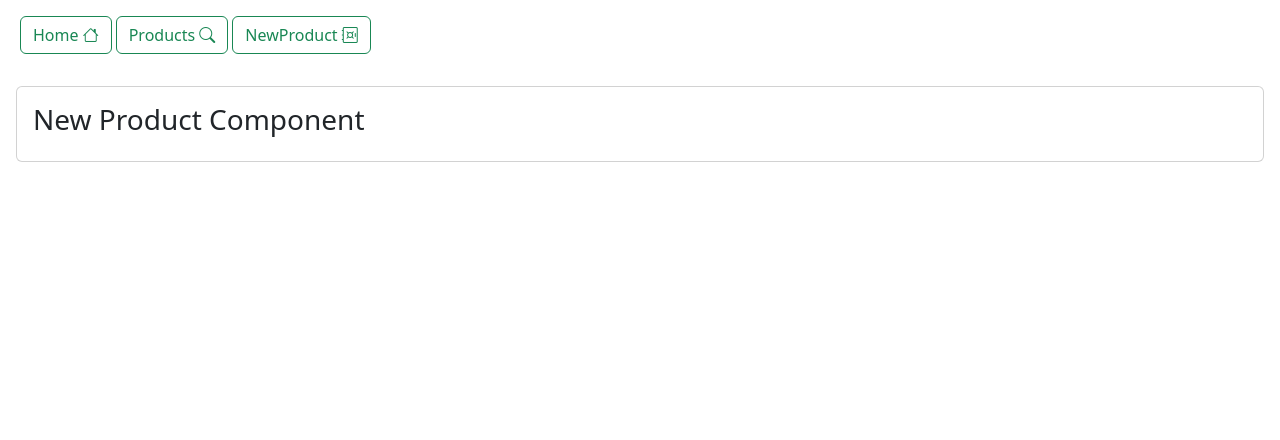
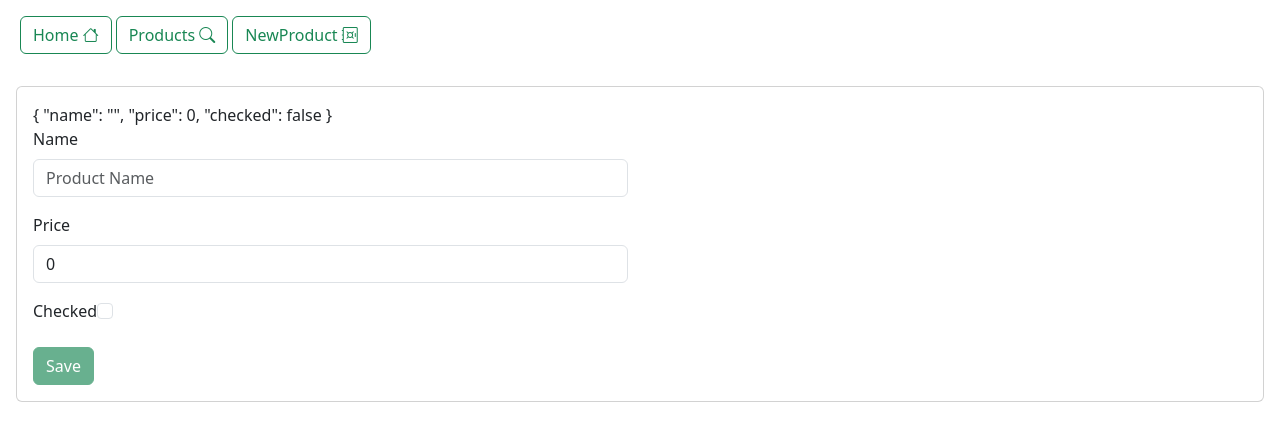
Before and after one commit to elouafihiba/angularProductsManagement, an Angular app: page /newProduct in a window 1280 px wide. Shown: the top 440 px of the page. Built offline with nearby package versions, Linux system fonts and the light colour scheme.

Commit message:
new-product

```diff
--- a/data/db.json
+++ b/data/db.json
@@ -1,34 +1,70 @@
 {
   "products": [
     {
-      "id": "1",
-      "name": "Computer",
-      "price": 2222,
+      "id": 2,
+      "name": "Laptop",
+      "price": 1099.99,
+      "checked": true
+    },
+    {
+      "id": 3,
+      "name": "Smart TV",
+      "price": 799.99,
       "checked": false
     },
     {
-      "id": "2",
-      "name": "Printer",
-      "price": 4000,
-      "checked": false
+      "id": 4,
+      "name": "Wireless Earbuds",
+      "price": 129.99,
+      "checked": true
     },
     {
-      "id": "3",
-      "name": "Phone",
-      "price": 8700,
-      "checked": false
+      "id": 5,
+      "name": "Laptop",
+      "price": 1099.99,
+      "checked": true
     },
     {
-      "id": "4",
-      "name": "HeadPhone",
-      "price": 8700,
-      "checked": false
+      "id": 6,
+      "name": "Tablette",
+      "price": 1099.99,
+      "checked": true
     },
     {
-      "id": "5",
-      "name": "Fax",
-      "price": 8700,
-      "checked": false
+      "id": 7,
+      "name": "TV",
+      "price": 1099.99,
+      "checked": true
+    },
+    {
+      "id": 8,
+      "name": "Smart Watch",
+      "price": 1099.99,
+      "checked": true
+    },
+    {
+      "id": 9,
+      "name": "Camera",
+      "price": 1099.99,
+      "checked": true
+    },
+    {
+      "name": "samsung galaxy A04",
+      "price": "4000",
+      "checked": true,
+      "id": 10
+    },
+    {
+      "name": "samsung galaxy A04",
+      "price": "4000",
+      "checked": true,
+      "id": 11
+    },
+    {
+      "name": "ss",
+      "price": "0ss",
+      "checked": false,
+      "id": 12
     }
   ]
 }
--- a/src/app/app.config.ts
+++ b/src/app/app.config.ts
@@ -1,11 +1,16 @@
-import { ApplicationConfig } from '@angular/core';
+import {ApplicationConfig, NgModule} from '@angular/core';
 import { provideRouter } from '@angular/router';
 
 import { routes } from './app.routes';
 import { provideClientHydration } from '@angular/platform-browser';
 import {ProductService} from "./services/product.service";
-import {provideHttpClient} from "@angular/common/http";
+import {provideHttpClient, withFetch} from "@angular/common/http";
 
 export const appConfig: ApplicationConfig = {
-  providers: [provideRouter(routes), provideClientHydration(),provideHttpClient(),ProductService]
+  providers: [
+    provideRouter(routes),
+    provideClientHydration(),
+    provideHttpClient(withFetch()),
+    ProductService,
+  ]
 };
--- /dev/null
+++ b/src/app/model/product.model.ts
@@ -0,0 +1,6 @@
+export interface Product {
+  id : number,
+  name : string,
+  price : number,
+  checked : boolean
+}
--- a/src/app/new-product/new-product.component.html
+++ b/src/app/new-product/new-product.component.html
@@ -1,7 +1,27 @@
 <div class="p-3">
   <div class="card">
     <div class="card-body">
-      <h3>New Product Component</h3>
+      <div class="row">
+        <div class="col-md-6">
+          {{productForm.value | json }}
+<!--          u dont have to tag ngSubmit & FormGroup-->
+          <form [formGroup]="productForm" (submit)="saveProduct()">
+            <div class="mb-3">
+              <label class="form-label">Name</label>
+              <input class="form-control" formControlName="name" placeholder="Product Name">
+            </div>
+            <div class="mb-3">
+            <label class="form-label">Price</label>
+            <input class="form-control" formControlName="price">
+          </div>
+            <div class="mb-3">
+            <label class="form-label">Checked</label>
+            <input type="checkbox" class="form-check-input" formControlName="checked">
+          </div>
+          <button [disabled]="productForm.invalid" class="btn btn-success">Save</button>
+          </form>
+        </div>
+      </div>
     </div>
   </div>
 </div>
--- a/src/app/new-product/new-product.component.ts
+++ b/src/app/new-product/new-product.component.ts
@@ -1,13 +1,41 @@
-import { Component } from '@angular/core';
+import {Component, OnInit} from '@angular/core';
 import { CommonModule } from '@angular/common';
+import {FormBuilder, FormGroup, ReactiveFormsModule, Validators} from "@angular/forms";
+import {ProductService} from "../services/product.service";
+import {Product} from "../model/product.model";
 
 @Component({
   selector: 'app-new-product',
   standalone: true,
-  imports: [CommonModule],
+  imports: [
+    CommonModule,
+    ReactiveFormsModule,
+  ],
   templateUrl: './new-product.component.html',
   styleUrl: './new-product.component.css'
 })
-export class NewProductComponent {
+export class NewProductComponent implements OnInit{
+  public productForm!: FormGroup;
+  constructor(private fb:FormBuilder, private productService:ProductService) {
+  }
+  ngOnInit(): void {
+    this.productForm=this.fb.group({
+      name : this.fb.control('',[Validators.required]),
+      price : this.fb.control(0),
+      checked : this.fb.control(false),
+    })
+  }
 
+
+  saveProduct() {
+    let product:Product=this.productForm.value;
+    this.productService.saveProduct(product).subscribe({
+      next : data =>{
+        alert(JSON.stringify(data));
+      }, error: err => {
+      console.log(err);
+      }
+    });
+
+  }
 }
--- a/src/app/product/product.component.html
+++ b/src/app/product/product.component.html
@@ -10,7 +10,7 @@
         </tr>
         </thead>
         <tbody>
-         <tr *ngFor="let product of products">
+         <tr *ngFor=" let product of products ">
            <td>{{product.name}}</td>
            <td>{{product.price}}</td>
            <td>
@@ -19,6 +19,12 @@
                 <i [class]="product.checked?'bi bi-check':'bi bi-circle'"></i>
               </button>
            </td>
+           <td>
+              <button (click)="handleDelete(product)"
+                      class="btn btn-outline-danger">
+                <i class="bi bi-trash"></i>
+              </button>
+           </td>
          </tr>
         </tbody>
       </table>
--- a/src/app/product/product.component.ts
+++ b/src/app/product/product.component.ts
@@ -2,6 +2,8 @@ import {Component, OnInit} from '@angular/core';
 import { CommonModule } from '@angular/common';
 import {HttpClient} from "@angular/common/http";
 import {ProductService} from "../services/product.service";
+import {Product} from "../model/product.model";
+import {Observable} from "rxjs";
 
 @Component({
   selector: 'app-product',
@@ -11,13 +13,14 @@ import {ProductService} from "../services/product.service";
   styleUrl: './product.component.css'
 })
 export class ProductComponent implements OnInit{
-  products :Array<any> =[];
+  products :Array<Product>=[];
   constructor(private productService:ProductService) {
   }
   ngOnInit() {
   this.getProducts();
   }
   getProducts(){
+
     this.productService.getProducts()
       .subscribe({
         next:data =>this.products=data,
@@ -26,16 +29,28 @@ export class ProductComponent implements OnInit{
         }
 
       })
+
+    //this.products=this.productService.getProducts();
   }
 
-  handleCheckProduct(product: any) {
+  handleCheckProduct(product: Product) {
     this.productService.checkProduct(product).subscribe({
-      next :updatedProduct => {
-        product.checked=!product.checked;
+      next: updatedProduct => {
+        product.checked = !product.checked;
         //this.getProducts();
       }
     })
-    product.checked=!product.checked;
+    product.checked = !product.checked;
 
   }
+
+  handleDelete(product: Product) {
+    if(confirm("Are you sure ?"))
+    this.productService.deleteProduct(product).subscribe({
+      next:value => {
+        //this.getProducts();
+        this.products=this.products.filter(p=>p.id!=product.id)
+      }
+  })
 }
+}
--- a/src/app/services/product.service.ts
+++ b/src/app/services/product.service.ts
@@ -1,6 +1,7 @@
 import { Injectable } from '@angular/core';
 import {HttpClient} from "@angular/common/http";
-import {Observable} from "rxjs";
+import { Observable} from "rxjs";
+import {Product} from "../model/product.model";
 
 @Injectable({
   providedIn: 'root'
@@ -8,13 +9,22 @@ import {Observable} from "rxjs";
 export class ProductService {
 
   constructor(private http: HttpClient) { }
-  public getProducts():Observable<any>{
-  return this.http.get<Array<any>>("http://localhost:8089/products");
+  public getProducts():Observable<Array<Product>>{
+  return this.http.get<Array<Product>>("http://localhost:8089/products");
 
   }
-  public checkProduct(product:any):Observable<any>{
-    return this.http.patch<any>('http://localhost:8089/products/${product.id}',
-      {checked:!product.checked});
+  public checkProduct(product:Product): Observable<Product>{
+    return this.http.patch<Product>(`http://localhost:8089/products/${product.id}`, {
+      checked: !product.checked
+      });
 
   }
+
+  public deleteProduct(product: Product) {
+    return this.http.delete<any>(`http://localhost:8089/products/${product.id}`);
 }
+
+  saveProduct(product: Product): Observable<Product> {
+    return this.http.post<Product>(`http://localhost:8089/products`,product);
+  }
+}
```
Also changed, not shown: src/app/app.component.ts (+6 -2 lines).
